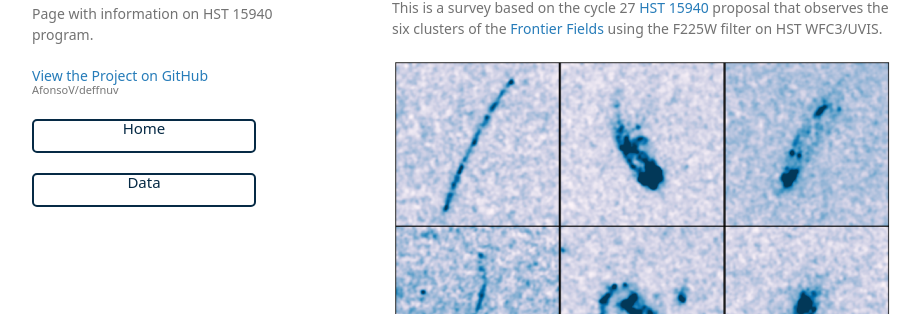
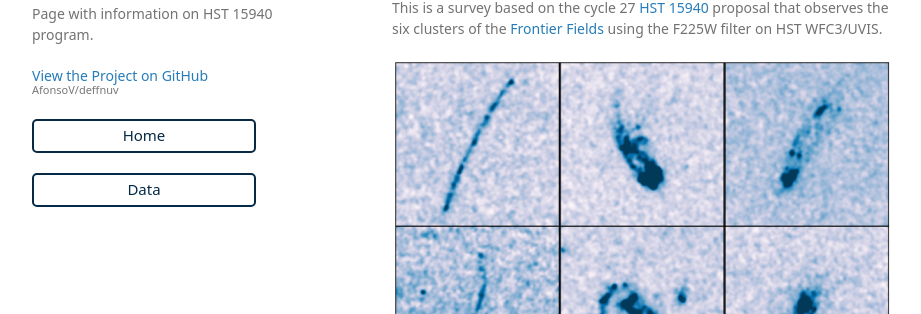
Before and after one commit to AfonsoV/deffnuv, a Jekyll site: the page built from index.md, in a window 1280 px wide. Shown: the part 143-457 px from the top of the page, without its empty margins (178-1099 px from the left). Built offline with Jekyll 4.4.1, drawn with Linux system fonts in a browser that asks for light colours; some web fonts are replaced; our own code applies the rules of GitHub Pages for plain Markdown files.

Commit message:
Update template (buttons).

```diff
--- a/_sass/jekyll-theme-minimal.scss
+++ b/_sass/jekyll-theme-minimal.scss
@@ -142,8 +142,8 @@ ul.downloads {
   color:#062a45;
   display:block;
   text-align:center;
-  padding-top:0px;
-  height:25px;
+  padding-top:7.5px;
+  height:30px;
 }
 
 .downloads a:hover, .downloads a:focus {
```
